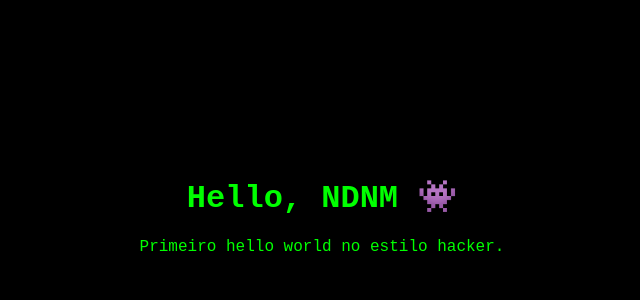
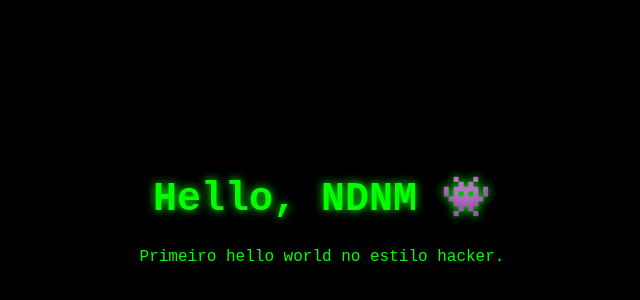
Before and after one commit to viniciusxpb/frontend, a React (Vite) app: page / in a window 1280 px wide. Shown: the part 186-486 px from the top of the page, without its empty margins (318-958 px from the left). Built offline with nearby package versions, Linux system fonts and the light colour scheme.

Commit message:
incluido o scss, vou atualizar o scss

```diff
--- a/package.json
+++ b/package.json
@@ -14,6 +14,7 @@
   "devDependencies": {
     "@types/react": "^18.3.1",
     "@types/react-dom": "^18.3.1",
+    "sass": "^1.91.0",
     "typescript": "^5.3.3",
     "vite": "^5.1.0"
   }
--- a/src/main.tsx
+++ b/src/main.tsx
@@ -1,7 +1,7 @@
 import React from "react";
 import ReactDOM from "react-dom/client";
 import App from "./App";
-import "./style.css";
+import "./style.scss";
 
 ReactDOM.createRoot(document.getElementById("root")!).render(
   <React.StrictMode>
--- a/src/style.css
+++ /dev/null
@@ -1,14 +0,0 @@
-body {
-  background-color: black;
-  color: #00ff00;
-  font-family: "Courier New", monospace;
-  margin: 0;
-  display: flex;
-  justify-content: center;
-  align-items: center;
-  height: 100vh;
-}
-
-.app {
-  text-align: center;
-}
--- /dev/null
+++ b/src/style.scss
@@ -0,0 +1,24 @@
+// src/style.scss
+$bg: black;
+$green: #00ff00;
+$font: "Courier New", monospace;
+
+body {
+  background-color: $bg;
+  color: $green;
+  font-family: $font;
+  margin: 0;
+  display: flex;
+  justify-content: center;
+  align-items: center;
+  height: 100vh;
+}
+
+.app {
+  text-align: center;
+
+  h1 {
+    font-size: 2.5rem;
+    text-shadow: 0 0 10px $green;
+  }
+}
```
Also changed, not shown: 1 other file (tests, documents, lock files or other folders).
